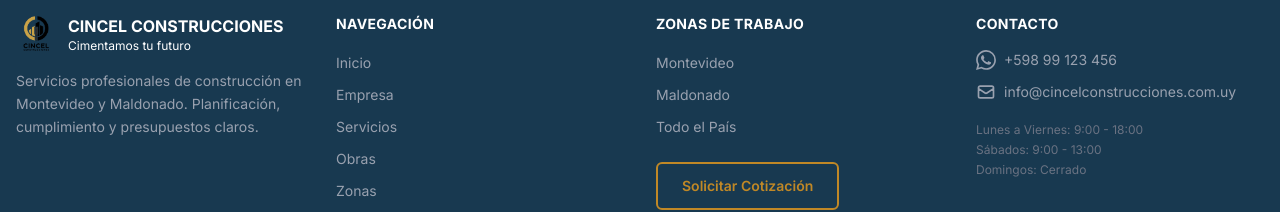
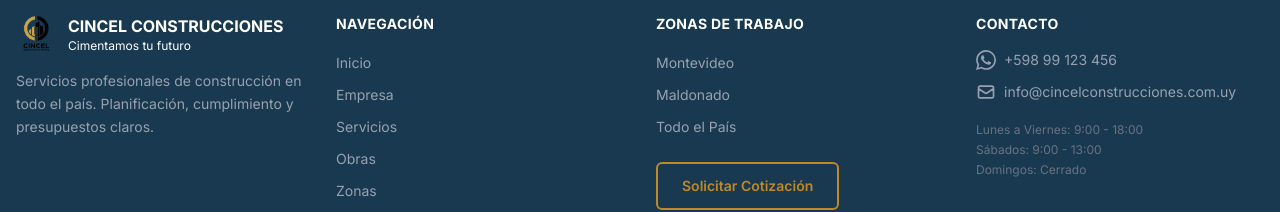
Before and after one commit to mauro2387/cincel, a React (Vite) app: page / in a window 1280 px wide. Shown: the part 6346-6558 px from the top of the page. Built offline with nearby package versions, Linux system fonts and the light colour scheme.

Commit message:
Actualizar texto Footer - construcción en todo el país

```diff
--- a/src/components/Footer.tsx
+++ b/src/components/Footer.tsx
@@ -37,7 +37,7 @@
               </div>
             </div>
             <p className="text-sm text-gray-400 leading-relaxed">
-              Servicios profesionales de construcción en Montevideo y Maldonado.
+              Servicios profesionales de construcción en todo el país.
               Planificación, cumplimiento y presupuestos claros.
             </p>
           </div>
```
